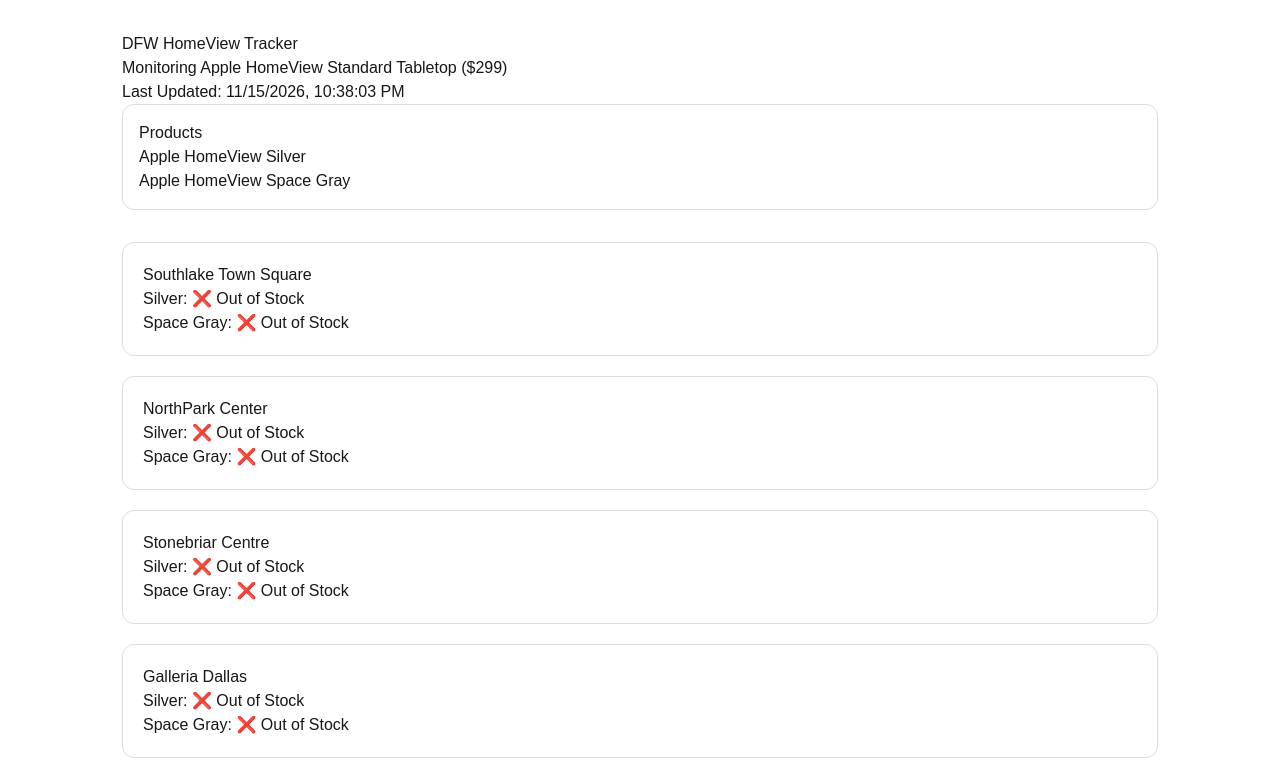
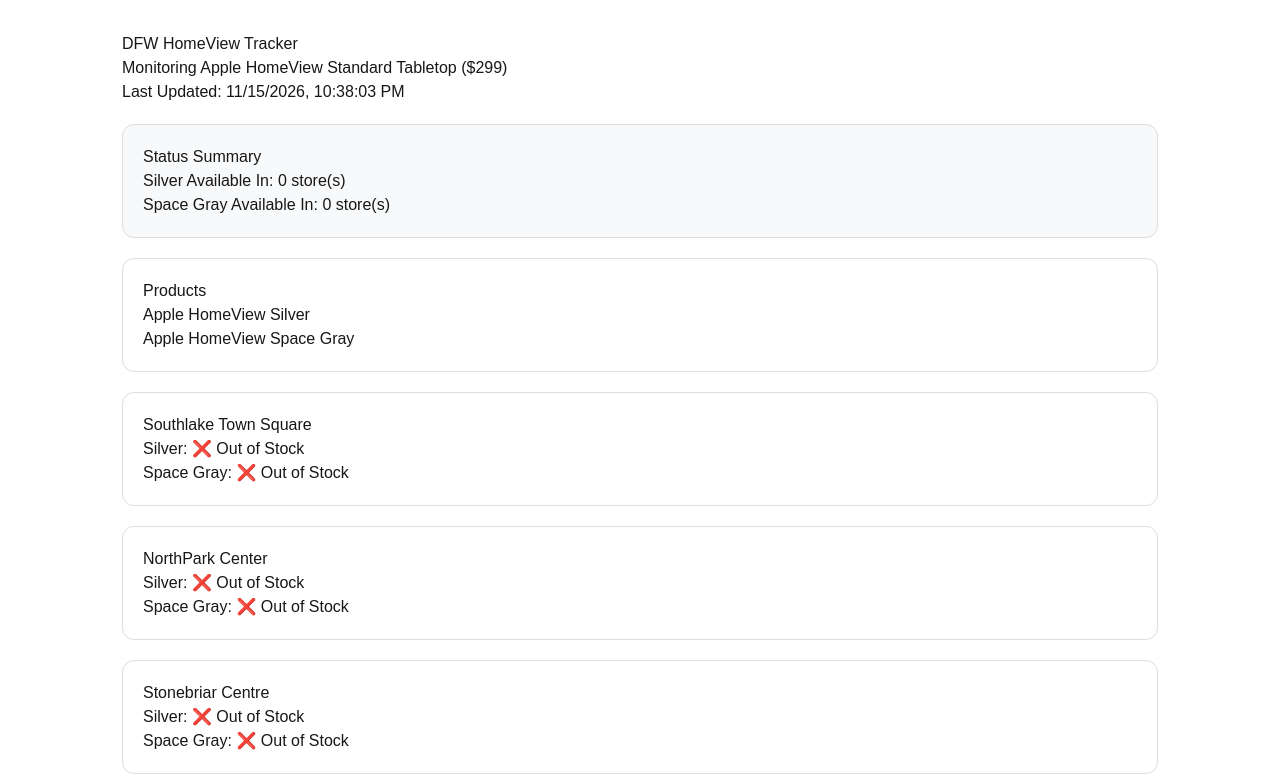
Before and after one commit to chris25tof-bit/dfw-homeview-tracker, a Next.js app: page / in a window 1280 px wide. Shown: the top 778 px of the page. Built offline with nearby package versions, Linux system fonts and the light colour scheme.

Commit message:
Add inventory summary section

```diff
--- a/app/page.tsx
+++ b/app/page.tsx
@@ -2,6 +2,14 @@ import { getInventoryData, PRODUCTS } from "@/lib/apple";
 
 export default async function Home() {
   const data = await getInventoryData();
+
+  const silverCount = data.stores.filter(
+    (store) => store.silver
+  ).length;
+
+  const spaceGrayCount = data.stores.filter(
+    (store) => store.spaceGray
+  ).length;
 
   return (
     <main
@@ -25,10 +33,31 @@ export default async function Home() {
 
       <div
         style={{
-          marginBottom: "2rem",
-          padding: "1rem",
           border: "1px solid #ddd",
           borderRadius: "12px",
+          padding: "20px",
+          marginTop: "20px",
+          marginBottom: "20px",
+          backgroundColor: "#f8f9fa",
+        }}
+      >
+        <h2>Status Summary</h2>
+
+        <p>
+          Silver Available In: {silverCount} store(s)
+        </p>
+
+        <p>
+          Space Gray Available In: {spaceGrayCount} store(s)
+        </p>
+      </div>
+
+      <div
+        style={{
+          border: "1px solid #ddd",
+          borderRadius: "12px",
+          padding: "20px",
+          marginBottom: "20px",
         }}
       >
         <h2>Products</h2>
```
